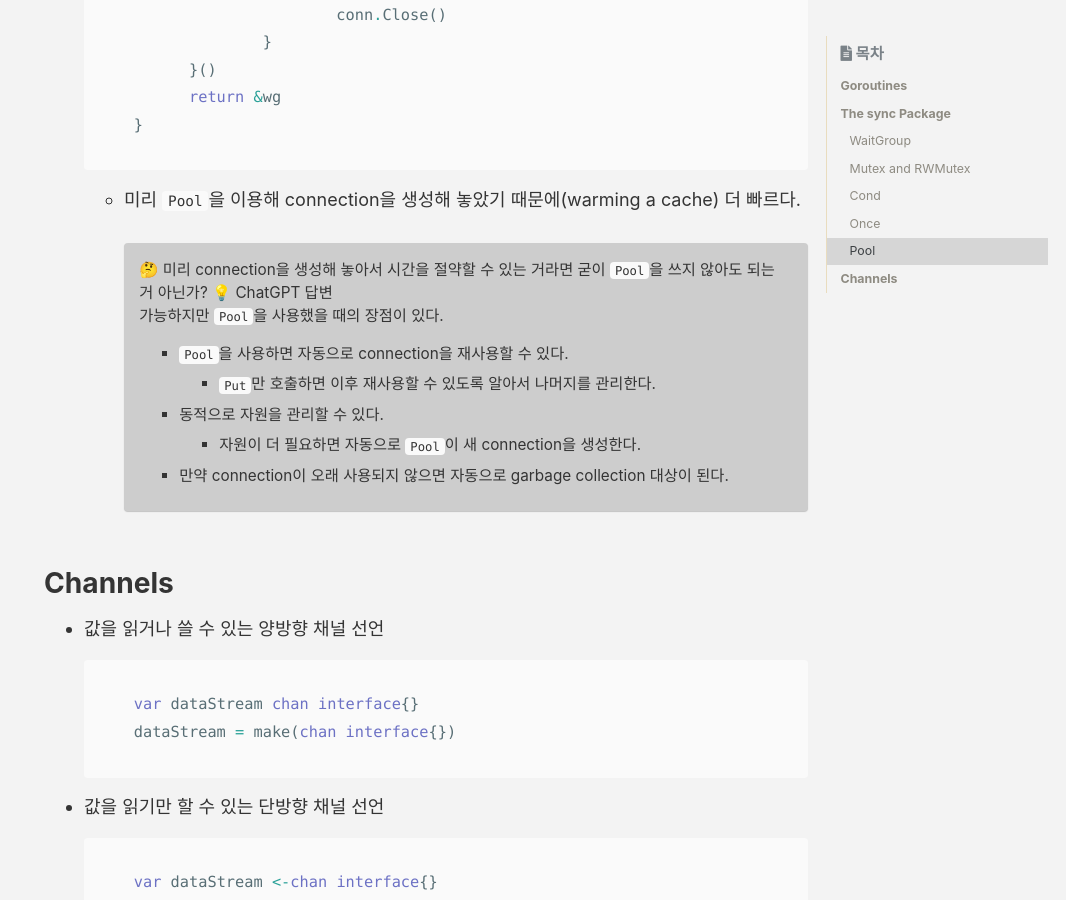
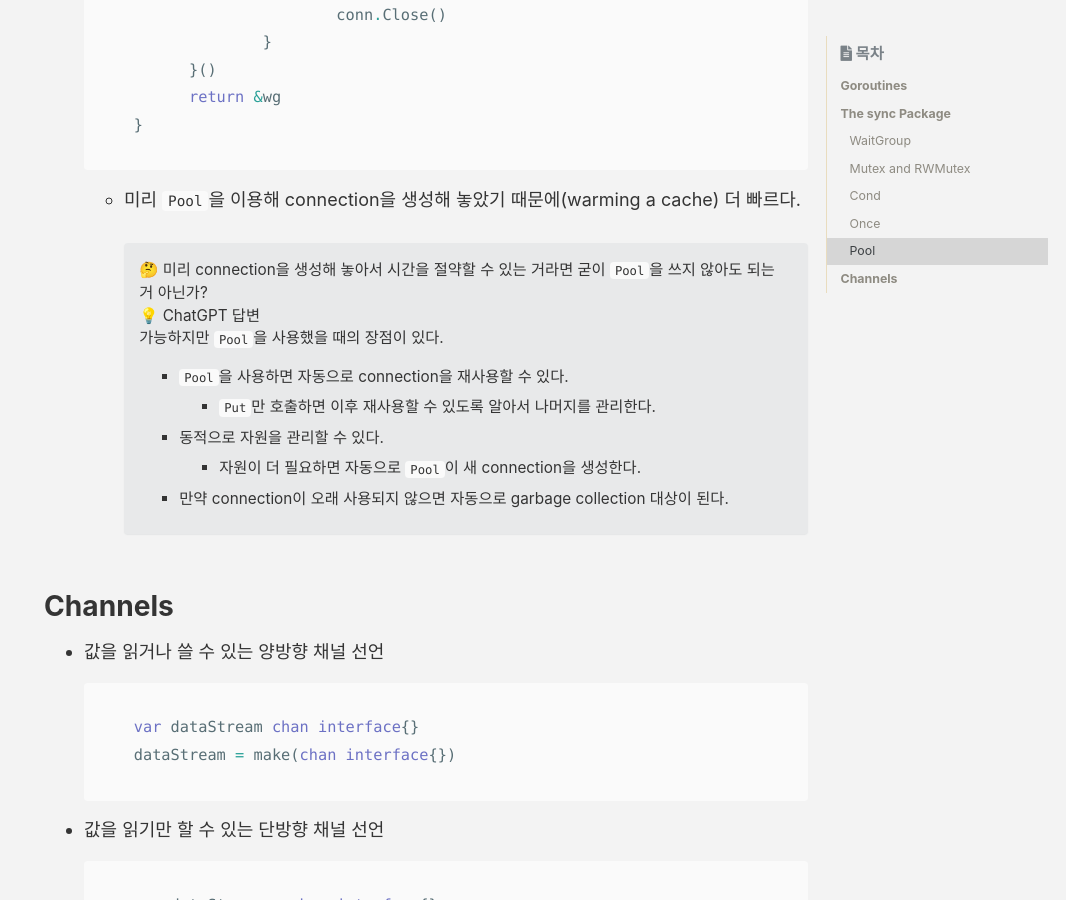
Before and after one commit to alexuhn/alexuhn.github.io-old, a Jekyll site: the page built from _posts/book_notes/Concurrency_in_Go/2023-07-01-CHAPTER-3-Go’s-Concurrency-Building-Blocks.md, in a window 1280 px wide and 900 px high, scrolled down 7939 px. Shown: the whole window, without its empty margins (214-1280 px from the left). Built offline with Jekyll 4.4.1, drawn with Linux system fonts in a browser that asks for light colours; cached includes are drawn as plain includes; some web fonts are replaced; comment, search, counter and statistics services are not loaded.

Commit message:
Update 2023-07-01-CHAPTER-3-Go’s-Concurrency-Building-Blocks.md

````diff
--- a/_posts/book_notes/Concurrency_in_Go/2023-07-01-CHAPTER-3-Go’s-Concurrency-Building-Blocks.md
+++ b/_posts/book_notes/Concurrency_in_Go/2023-07-01-CHAPTER-3-Go’s-Concurrency-Building-Blocks.md
@@ -284,8 +284,9 @@ tags:
     ```
 
     - 미리 `Pool`을 이용해 connection을 생성해 놓았기 때문에(warming a cache) 더 빠르다.
-        <div class="notice--primary" markdown="1">
+        <div class="notice" markdown="1">
         🤔 미리 connection을 생성해 놓아서 시간을 절약할 수 있는 거라면 굳이 `Pool`을 쓰지 않아도 되는 거 아닌가?
+        <br/>
         💡 ChatGPT 답변
         <br/>
         가능하지만 `Pool`을 사용했을 때의 장점이 있다.
````
